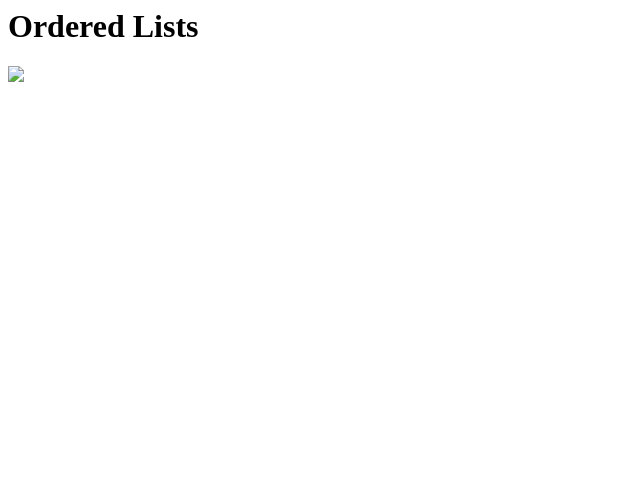
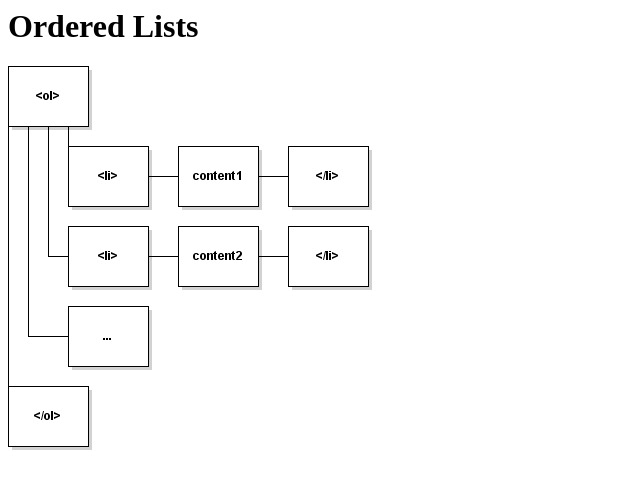
Before and after one commit to Jiayu0330/CSC265, a plain HTML site: page list.html in a window 1280 px wide. Shown: the whole page, without its empty margins (0-640 px from the left). Drawn offline with Linux system fonts and the light colour scheme.

Commit message:
Update list.html

```diff
--- a/list.html
+++ b/list.html
@@ -4,6 +4,6 @@
   </head>
   <body>
     <h1>Ordered Lists</h1>
-      <img src=ol.jpg">
+      <img src="ol.jpg">
   </body>
 </html>
```
